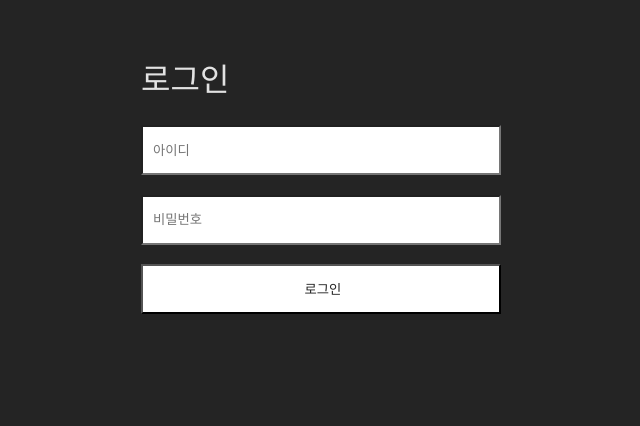
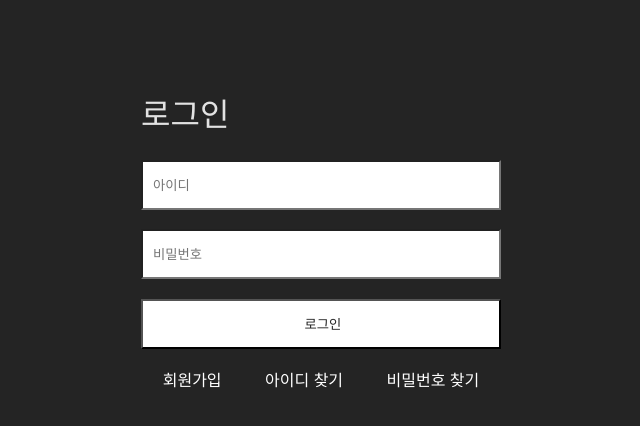
Before and after one commit to yongun2/React-Session-Authentication-And-CSRF, a React (Vite) app: page /login in a window 1280 px wide. Shown: the top 426 px of the page, without its empty margins (319-959 px from the left). Built offline with nearby package versions, Linux system fonts and the light colour scheme.

Commit message:
[FEAT] Nav component 추가

```diff
--- a/src/pages/auth/LoginPage.jsx
+++ b/src/pages/auth/LoginPage.jsx
@@ -1,12 +1,14 @@
 import "../../styles/auth/LoginForm.css";
 import AuthTemplate from "../../components/templates/AuthTemplate.jsx";
 import LoginForm from "../../components/auth/LoginForm.jsx";
+import AuthNav from "../../components/auth/AuthNav.jsx";
 
 function LoginPage() {
     return (
         <AuthTemplate>
             <h1>로그인</h1>
             <LoginForm/>
+            <AuthNav/>
         </AuthTemplate>
 
     );
--- a/src/styles/auth/LoginForm.css
+++ b/src/styles/auth/LoginForm.css
@@ -1,10 +1,6 @@
 .login-form {
     display: flex;
     flex-direction: column;
-
-    min-width: 360px;
-    min-height: 640px;
-
 }
 
 .login-form input {
```
